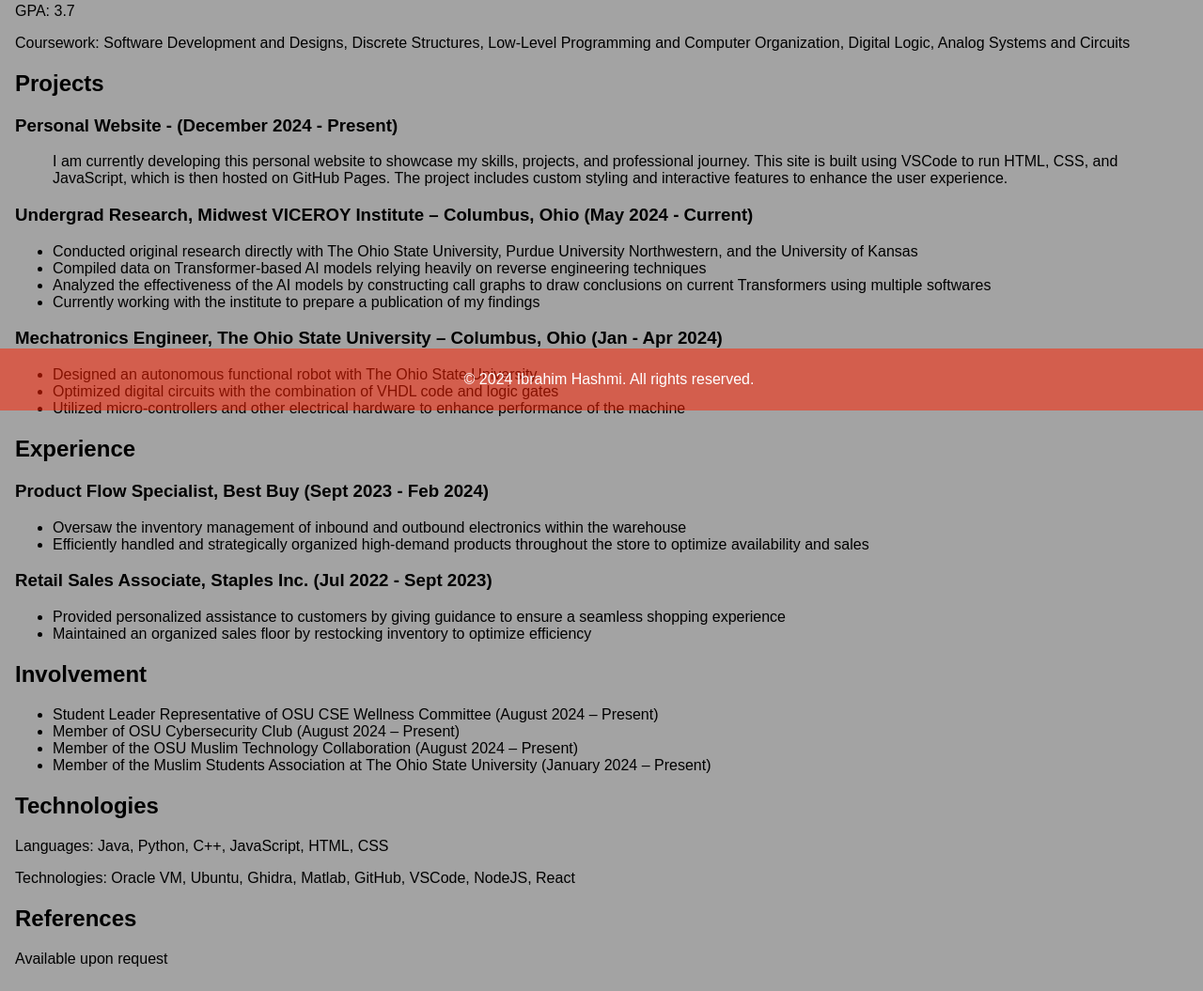
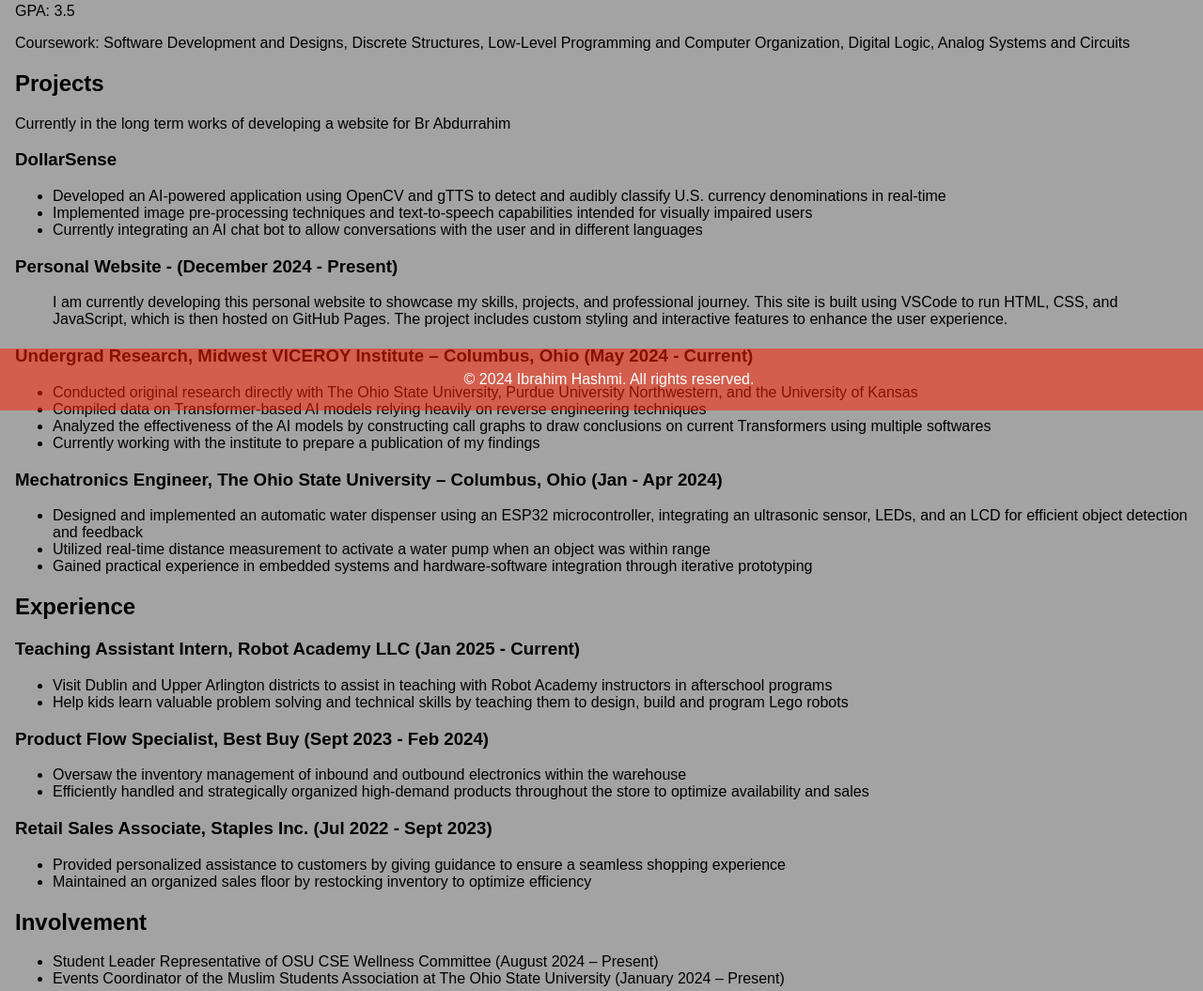
Before and after one commit to hash7861/hash7861.github.io, a plain HTML site: page index.html in a window 1280 px wide. Shown: the part 363-1418 px from the top of the page at 94% size. Drawn offline with Linux system fonts and the light colour scheme.

Commit message:
Major updates to index.html Jan 2025

```diff
--- a/index.html
+++ b/index.html
@@ -18,11 +18,21 @@
             <h2>Education</h2>
             <p>The Ohio State University, BS in Computer Science and Engineering</p>
             <p>Expected Grad: May 2027</p>
-            <p>GPA: 3.7</p>
+            <p>GPA: 3.5</p>
             <p>Coursework: Software Development and Designs, Discrete Structures, Low-Level Programming and Computer Organization, Digital Logic, Analog Systems and Circuits</p>
         </section>
         <section>
             <h2>Projects</h2>
+            <p>Currently in the long term works of developing a website for Br Abdurrahim</p>
+
+            <h3>DollarSense</h3>
+            <ul>
+                <li>Developed an AI-powered application using OpenCV and gTTS to detect and audibly classify U.S. currency
+                    denominations in real-time</li>
+                <li>Implemented image pre-processing techniques and text-to-speech capabilities intended for visually impaired users</li>
+                <li>Currently integrating an AI chat bot to allow conversations with the user and in different languages</li>
+            </ul>
+
             <h3>Personal Website - (December 2024 - Present)</h3>
             <ul>
                 <p>I am currently developing this personal website to showcase my skills, projects, and professional journey. This site is built using VSCode to run HTML, CSS, and JavaScript, which is then hosted on GitHub Pages. The project includes custom styling and interactive features to enhance the user experience.</p>
@@ -36,13 +46,21 @@
             </ul>
             <h3>Mechatronics Engineer, The Ohio State University – Columbus, Ohio (Jan - Apr 2024)</h3>
             <ul>
-                <li>Designed an autonomous functional robot with The Ohio State University</li>
-                <li>Optimized digital circuits with the combination of VHDL code and logic gates</li>
-                <li>Utilized micro-controllers and other electrical hardware to enhance performance of the machine</li>
+                <li>Designed and implemented an automatic water dispenser using an ESP32 microcontroller, integrating an ultrasonic
+                    sensor, LEDs, and an LCD for efficient object detection and feedback</li>
+                <li>Utilized real-time distance measurement to activate a water pump when an object was within range</li>
+                <li>Gained practical experience in embedded systems and hardware-software integration through iterative prototyping</li>
             </ul>
         </section>
         <section>
             <h2>Experience</h2>
+            <h3>Teaching Assistant Intern, Robot Academy LLC (Jan 2025 - Current)</h3>
+            <ul>
+                <li>Visit Dublin and Upper Arlington districts to assist in teaching with Robot Academy
+                    instructors in afterschool programs</li>
+                <li>Help kids learn valuable problem solving and technical skills by teaching them to design,
+                build and program Lego robots</li>
+            </ul>
             <h3>Product Flow Specialist, Best Buy (Sept 2023 - Feb 2024)</h3>
             <ul>
                 <li>Oversaw the inventory management of inbound and outbound electronics within the warehouse</li>
@@ -58,19 +76,13 @@
             <h2>Involvement</h2>
             <ul>
                 <li>Student Leader Representative of OSU CSE Wellness Committee (August 2024 – Present)</li>
-                <li>Member of OSU Cybersecurity Club (August 2024 – Present)</li>
-                <li>Member of the OSU Muslim Technology Collaboration (August 2024 – Present)</li>
-                <li>Member of the Muslim Students Association at The Ohio State University (January 2024 – Present)</li>
+                <li>Events Coordinator of the Muslim Students Association at The Ohio State University (January 2024 – Present)</li>
             </ul>
         </section>
         <section>
             <h2>Technologies</h2>
             <p>Languages: Java, Python, C++, JavaScript, HTML, CSS</p>
             <p>Technologies: Oracle VM, Ubuntu, Ghidra, Matlab, GitHub, VSCode, NodeJS, React</p>
-        </section>
-        <section>
-            <h2>References</h2>
-            <p>Available upon request</p>
         </section>
     </main>
     <footer>
```
